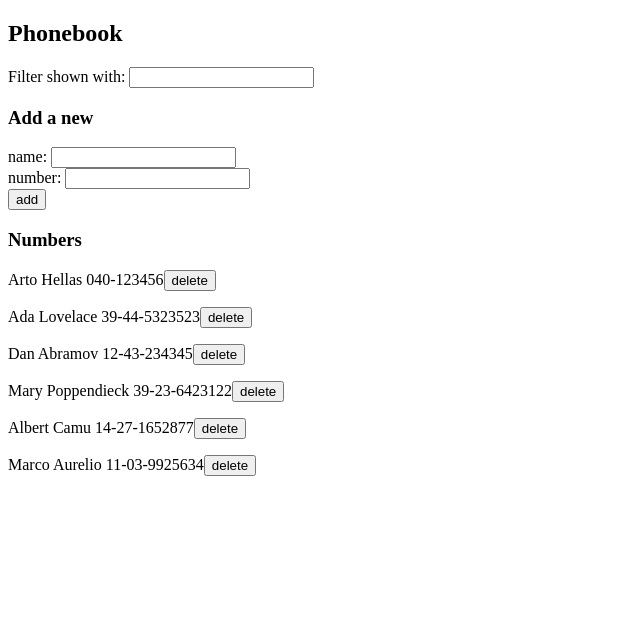
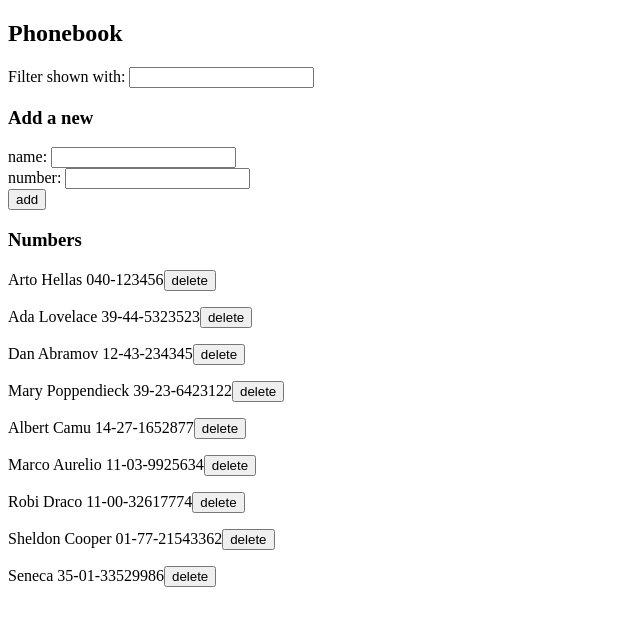
Before and after one commit to Dlorodev/fullstack-open, a React (Vite) app in the folder part-2/phonebook/: page / in a window 1280 px wide. Shown: the top 626 px of the page, without its empty margins (0-640 px from the left). Built offline with nearby package versions, Linux system fonts and the light colour scheme; data requests are answered from the project's data file.

Commit message:
Add the exercise 2.15*

```diff
--- a/part-2/phonebook/db.json
+++ b/part-2/phonebook/db.json
@@ -29,6 +29,21 @@
       "id": "2c30",
       "name": "Marco Aurelio",
       "number": "11-03-9925634"
+    },
+    {
+      "id": "6d74",
+      "name": "Robi Draco",
+      "number": "11-00-32617774"
+    },
+    {
+      "name": "Sheldon Cooper",
+      "number": "01-77-21543362",
+      "id": "becb"
+    },
+    {
+      "name": "Seneca",
+      "number": "35-01-33529986",
+      "id": "6db8"
     }
   ]
 }
--- a/part-2/phonebook/src/App.jsx
+++ b/part-2/phonebook/src/App.jsx
@@ -27,18 +27,31 @@ function App() {
           ? Math.max(...persons.map((person) => person.id)) + 1
           : 1,*/
     };
-
     const same = persons.some(
       (person) => person.name.toLowerCase() === newName.toLowerCase()
     );
-    if (!same) {
+
+    if (same) {
+      const actualPerson = persons.find((p) => p.name === newName);
+      const confirm = window.confirm(
+        `${actualPerson.name} is already in your phonebook, replace old number with a new one?`
+      );
+      if (confirm) {
+        personService
+          .updatePerson(actualPerson.id, personObject)
+          .then((response) => {
+            //console.log('Contact updated!!', response.data);
+            setPersons(
+              persons.map((p) => (p.id !== actualPerson.id ? p : response.data))
+            );
+          });
+      }
+    } else {
       personService.createPerson(personObject).then((response) => {
         setPersons(persons.concat(response));
         setNewName('');
         setNewNumber('');
       });
-    } else {
-      alert(`${newName} is already added to the phonebook`);
     }
   };
 
@@ -56,16 +69,18 @@ function App() {
     setNewFilter(event.target.value);
   };
 
-  const handleDelete = (id) => {
+  const handleDelete = (person) => {
     const confirm = window.confirm(
-      'do you really want to delete this contact?'
+      `do you really want to delete ${person.name}?`
     );
     if (confirm) {
       personService
-        .deletePerson(id)
+        .deletePerson(person.id)
         .then((/*response*/) => {
           //console.log('Contact deleted!', response.data);
-          setPersons(filteredContacts.filter((contact) => contact.id !== id));
+          setPersons(
+            filteredContacts.filter((contact) => contact.id !== person.id)
+          );
         })
         .catch((error) => console.error('Error deleting the contact', error));
     }
--- a/part-2/phonebook/src/components/Persons.jsx
+++ b/part-2/phonebook/src/components/Persons.jsx
@@ -7,7 +7,7 @@ const Persons = ({ contacts, handleDelete }) => {
         contacts.map((person) => (
           <p key={person.id}>
             {person.name} {person.number}
-            <button onClick={() => handleDelete(person.id)}>delete</button>
+            <button onClick={() => handleDelete(person)}>delete</button>
           </p>
         ))
       ) : (
--- a/part-2/phonebook/src/services/personService.js
+++ b/part-2/phonebook/src/services/personService.js
@@ -15,4 +15,8 @@ const deletePerson = (id) => {
     return axios.delete(`${baseUrl}/${id}`);
 }
 
-export default { getAll, createPerson, deletePerson }
+const updatePerson = (id, newObject) => {
+    return axios.put(`${baseUrl}/${id}`, newObject);
+}
+
+export default { getAll, createPerson, deletePerson, updatePerson }
```
